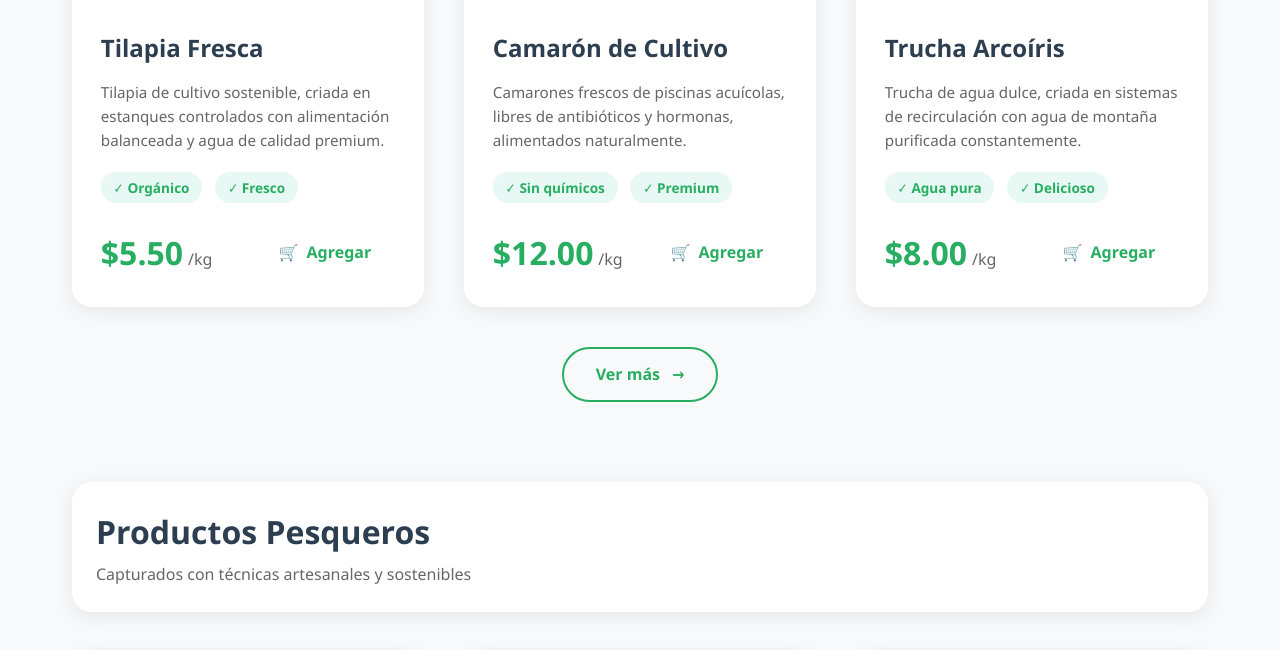
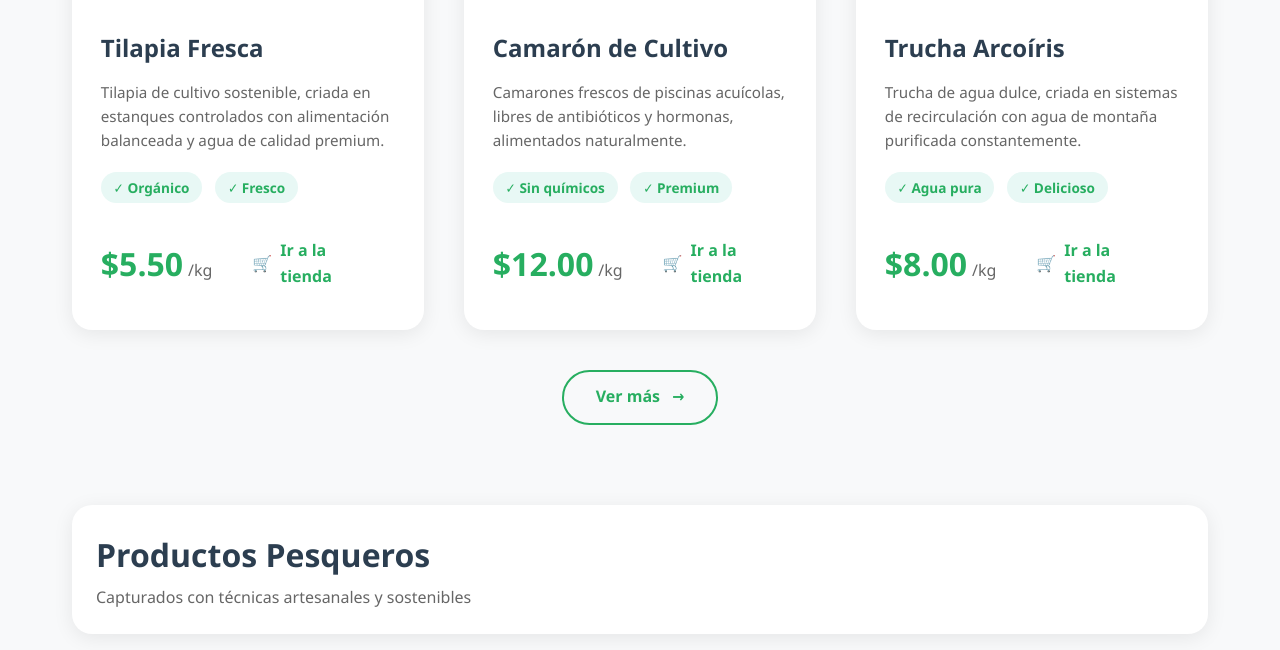
Before and after one commit to danilo323/agronomia_marketplace, a Django app: page / in a window 1280 px wide. Shown: the part 1378-2028 px from the top of the page. Run offline with Django 5.2, Linux system fonts and the light colour scheme; grey boxes are pictures that could not be loaded.

Commit message:
cambiazaso

```diff
--- a/templates/home.html
+++ b/templates/home.html
@@ -103,7 +103,7 @@
                                 <span class="precio-unit">/kg</span>
                             </div>
                             <a href="{% url 'shop' %}" class="btn btn-login">
-                                <span>🛒</span> Agregar
+                                <span>🛒</span> Ir a la tienda
                             </a>
                         </div>
                     </div>
@@ -124,7 +124,7 @@
                                 <span class="precio-unit">/kg</span>
                             </div>
                             <a href="{% url 'shop' %}" class="btn btn-login">
-                                <span>🛒</span> Agregar
+                                <span>🛒</span> Ir a la tienda
                             </a>
                         </div>
                     </div>
@@ -144,7 +144,7 @@
                                 <span class="precio-unit">/kg</span>
                             </div>
                             <a href="{% url 'shop' %}" class="btn btn-login">
-                                <span>🛒</span> Agregar
+                                <span>🛒</span> Ir a la tienda
                             </a>
                         </div>
                     </div>
@@ -181,7 +181,7 @@
                                 <span class="precio-unit">/kg</span>
                             </div>
                             <a href="{% url 'shop' %}" class="btn btn-login">
-                                <span>🛒</span> Agregar
+                                <span>🛒</span> Ir a la tienda
                             </a>
                         </div>
                     </div>
@@ -202,7 +202,7 @@
                                 <span class="precio-unit">/kg</span>
                             </div>
                                 <a href="{% url 'shop' %}" class="btn btn-login">
-                                <span>🛒</span> Agregar
+                                <span>🛒</span> Ir a la tienda
                             </a>
                         </div>
                     </div>
@@ -222,7 +222,7 @@
                                 <span class="precio-unit">/kg</span>
                             </div>
                             <a href="{% url 'shop' %}" class="btn btn-login">
-                                <span>🛒</span> Agregar
+                                <span>🛒</span> Ir a la tienda
                             </a>
                         </div>
                     </div>
@@ -259,7 +259,7 @@
                                 <span class="precio-unit">/kg</span>
                             </div>
                             <a href="{% url 'shop' %}" class="btn btn-login">
-                                <span>🛒</span> Agregar
+                                <span>🛒</span> Ir a la tienda
                             </a>
                         </div>
                     </div>
@@ -280,7 +280,7 @@
                                 <span class="precio-unit">/litro</span>
                             </div>
                             <a href="{% url 'shop' %}" class="btn btn-login">
-                                <span>🛒</span> Agregar
+                                <span>🛒</span> Ir a la tienda
                             </a>
                         </div>
                     </div>
@@ -300,7 +300,7 @@
                                 <span class="precio-unit">/kg</span>
                             </div>
                             <a href="{% url 'shop' %}" class="btn btn-login">
-                                <span>🛒</span> Agregar
+                                <span>🛒</span> Ir a la tienda
                             </a>
                         </div>
                     </div>
@@ -337,7 +337,7 @@
                                 <span class="precio-unit">/kg</span>
                             </div>
                             <a href="{% url 'shop' %}" class="btn btn-login">
-                                <span>🛒</span> Agregar
+                                <span>🛒</span> Ir a la tienda
                             </a>
                         </div>
                     </div>
@@ -358,7 +358,7 @@
                                 <span class="precio-unit">/kg</span>
                             </div>
                             <a href="{% url 'shop' %}" class="btn btn-login">
-                                <span>🛒</span> Agregar
+                                <span>🛒</span> Ir a la tienda
                             </a>
                         </div>
                     </div>
@@ -379,7 +379,7 @@
                                 <span class="precio-unit">/unidad</span>
                             </div>
                             <a href="{% url 'shop' %}" class="btn btn-login">
-                                <span>🛒</span> Agregar
+                                <span>🛒</span> Ir a la tienda
                             </a>
                         </div>
                     </div>
```
